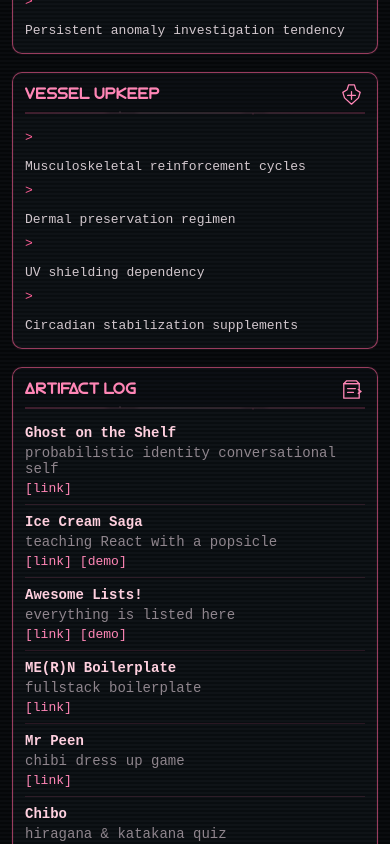
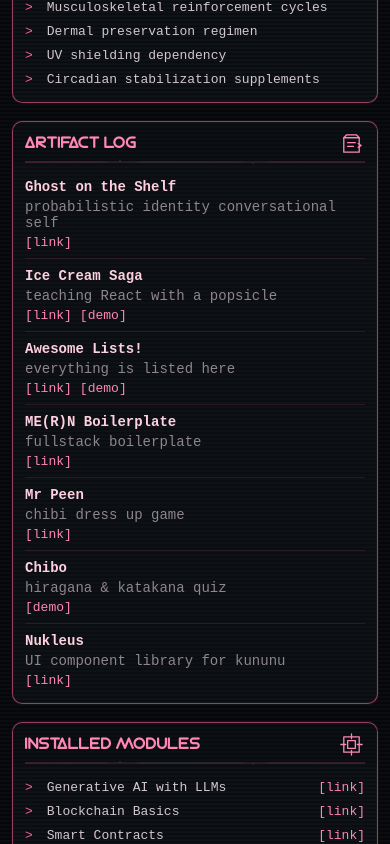
Before and after one commit to feychou/feychou.github.io, a React (Vite) app: page / in a window 390 px wide. Shown: the part 980-1824 px from the top of the page. Built offline with nearby package versions, Linux system fonts and the light colour scheme.

Commit message:
fix small problem with lists

```diff
--- a/src/App.css
+++ b/src/App.css
@@ -419,9 +419,15 @@
 
 .link-list li,
 .plain-list li {
-  display: flex;
+  display: grid;
+  grid-template-columns: auto minmax(0, 1fr);
   gap: 14px;
+  align-items: baseline;
   color: var(--text);
+}
+
+.link-list li {
+  grid-template-columns: auto minmax(0, 1fr) auto;
 }
 
 .link-list li::before,
@@ -432,7 +438,12 @@
 
 .link-list li span,
 .plain-list li {
-  flex: 1;
+  min-width: 0;
+  overflow-wrap: anywhere;
+}
+
+.link-list li a {
+  white-space: nowrap;
 }
 
 .ghost-slot {
@@ -576,9 +587,7 @@
   .status-footer,
   .archive-panel-header,
   .ghost-slot-header,
-  .project-row,
-  .link-list li,
-  .plain-list li {
+  .project-row {
     align-items: flex-start;
     flex-direction: column;
   }
```
